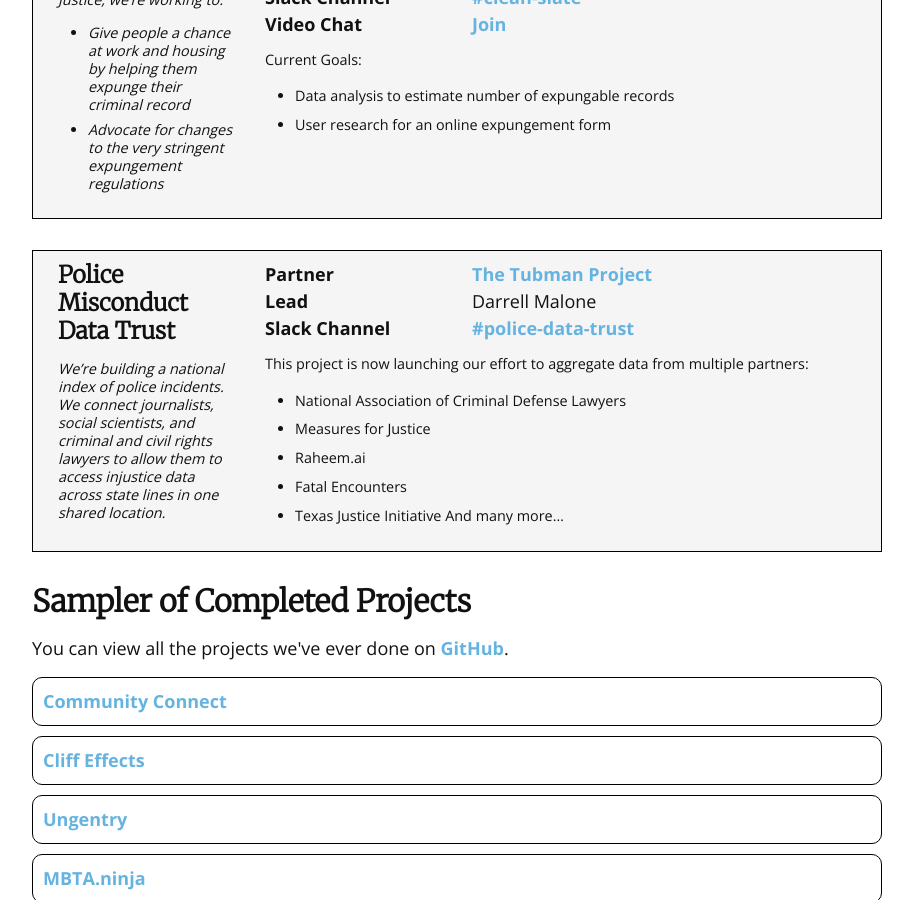
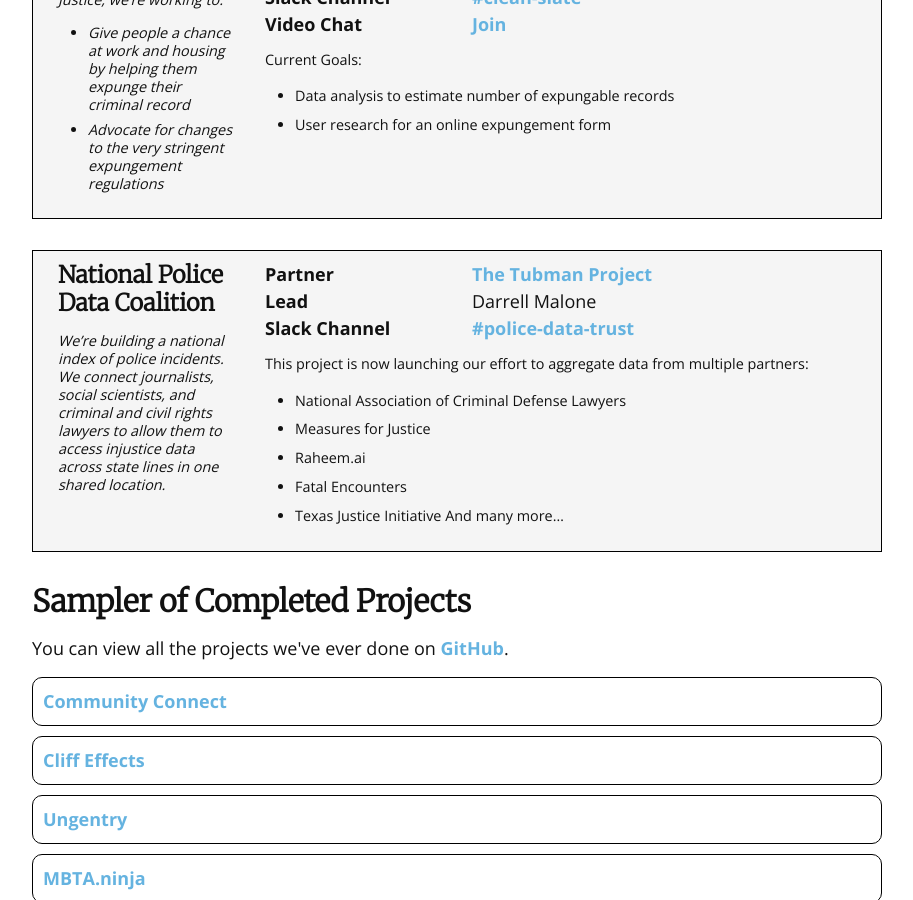
Before and after one commit to codeforboston/codeforboston.org, a Jekyll site: the page built from projects.html, in a window 1280 px wide and 900 px high, scrolled down 1608 px. Shown: the whole window, without its empty margins (183-1096 px from the left). Built offline with Jekyll 4.4.1, drawn with Linux system fonts in a browser that asks for light colours; nearby versions of some CDN libraries.

Commit message:
Update Project Name

```diff
--- a/_data/projects/active.yml
+++ b/_data/projects/active.yml
@@ -55,7 +55,7 @@
 
     * Data analysis to estimate number of expungable records
     * User research for an online expungement form
-- name: Police Misconduct Data Trust
+- name: National Police Data Coalition
   elevatorPitch: |
     We're building a national index of police incidents.
     We connect journalists, social scientists, and criminal
```
